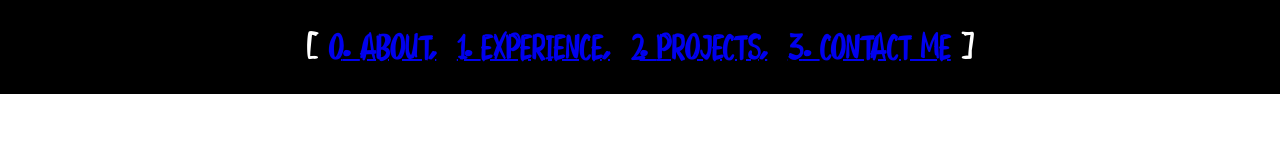
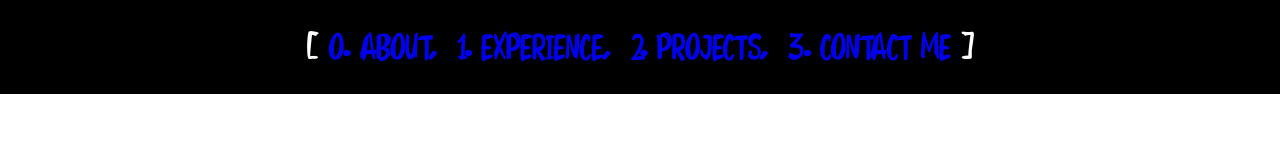
Before and after one commit to jocoso/portfolio-websitev.3, a React (Create React App) app: page / in a window 1280 px wide. Shown: the top 160 px of the page. Built offline with nearby package versions, Linux system fonts and the light colour scheme; grey boxes are pictures that could not be loaded.

Commit message:
Removed the default style of anchor link in navbar.

```diff
--- a/src/App.css
+++ b/src/App.css
@@ -163,6 +163,14 @@ body {
     #nav-bar > * {
         background-color: transparent;
         color: var(--main-background);
+    }
+
+    #nav-bar a {
+        text-decoration: none;
+    }
+
+    #nav-bar a:visited {
+        color: inherit;
     }
 
     #nav-bar img {
```
